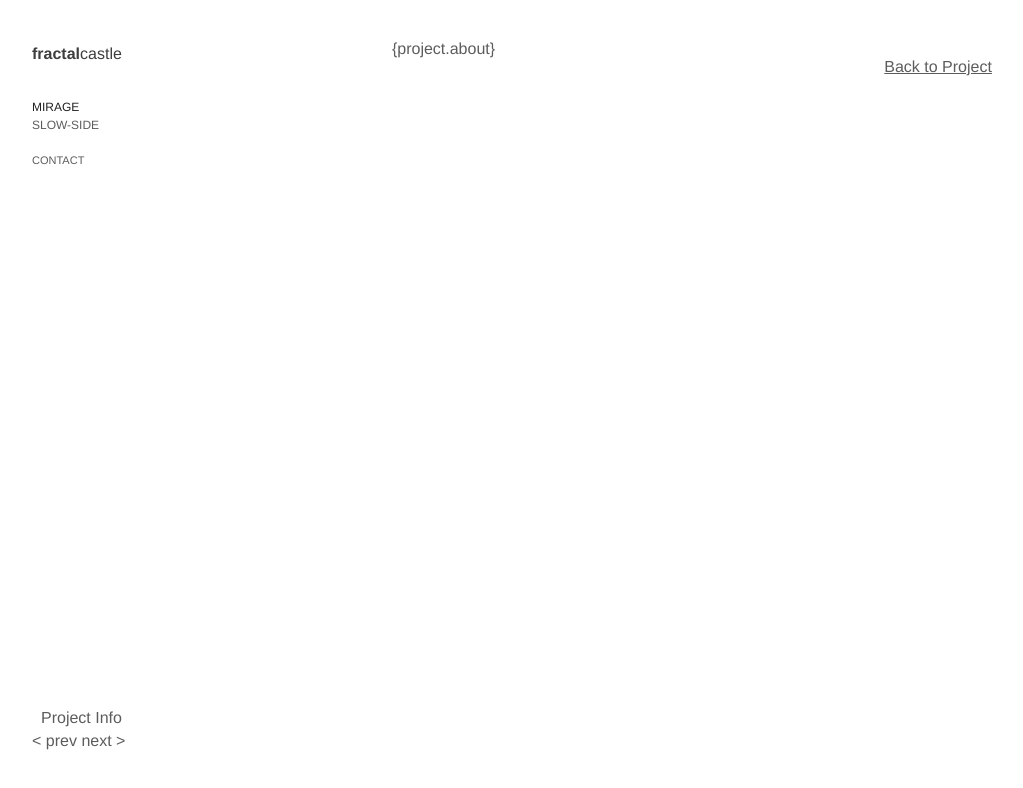
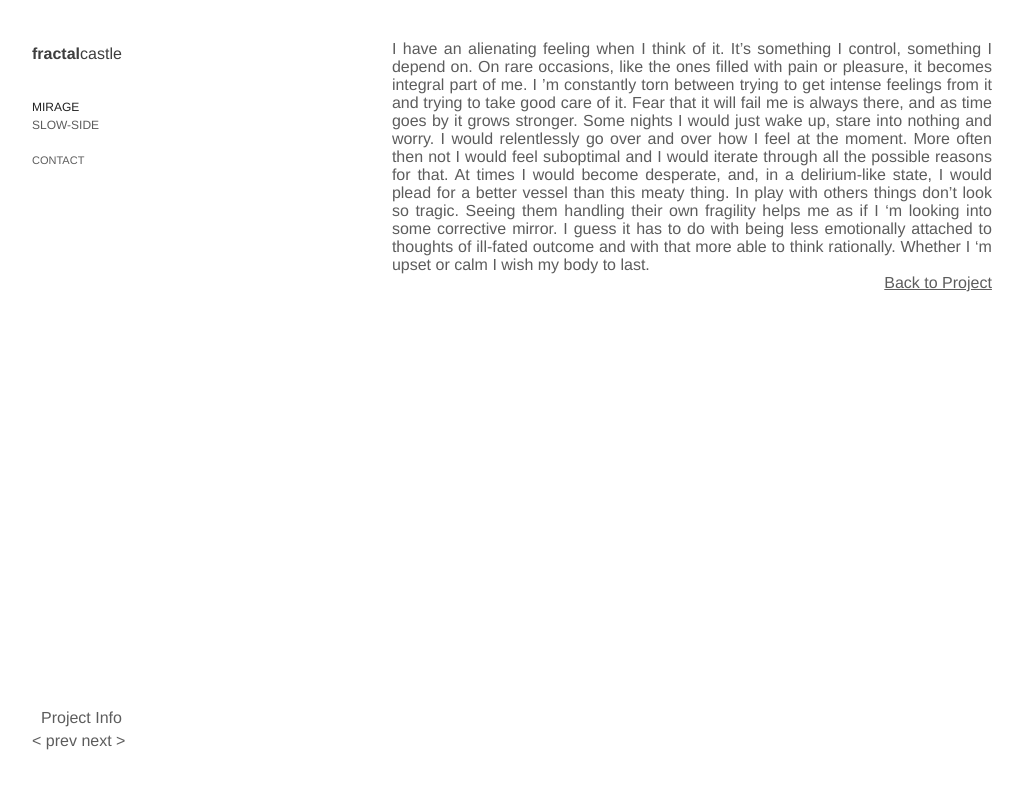
Before and after one commit to 4toblerone/4toblerone.github.io, a React (Create React App) app: page /#/mirage in a window 1280 px wide. Both pictures are taken after a click on the element "Project Info". Shown: the top 788 px of the page, without its empty margins (18-1041 px from the left). Built offline with nearby package versions, Linux system fonts and the light colour scheme.

Commit message:
Revert "font change"
This reverts commit abf5fe52698a69aefde71dbcc8ccd3b680bf5a02.

```diff
--- a/src/content/Gallery.js
+++ b/src/content/Gallery.js
@@ -161,7 +161,7 @@ export class Gallery extends React.PureComponent {
                     {this.state.showAbout && aboutExists ? (
                         <Fragment>
                             <div className="read-more-container">
-                                {`{project.about}`}
+                                {project.about}
                                 <div className="back-to-project" onClick={this.toggleAbout}>
                                     Back to Project
                                 </div>
```
